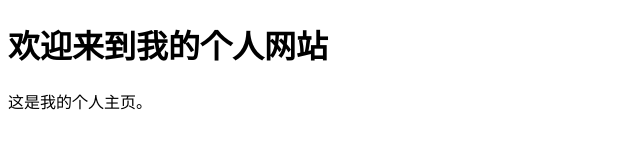
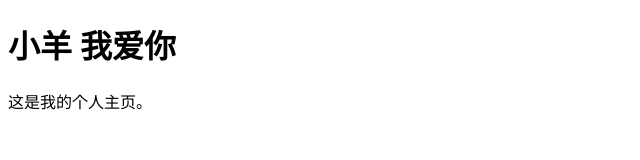
Before and after one commit to fox0123/fox0123.github.io, a plain HTML site: page index.html in a window 1280 px wide. Shown: the whole page, without its empty margins (0-640 px from the left). Drawn offline with Linux system fonts and the light colour scheme.

Commit message:
Update index.html

```diff
--- a/index.html
+++ b/index.html
@@ -6,7 +6,7 @@
     <title>小羊 我们生个孩子吧</title>
 </head>
 <body>
-    <h1>欢迎来到我的个人网站</h1>
+    <h1>小羊 我爱你</h1>
     <p>这是我的个人主页。</p>
 </body>
 </html>
```
